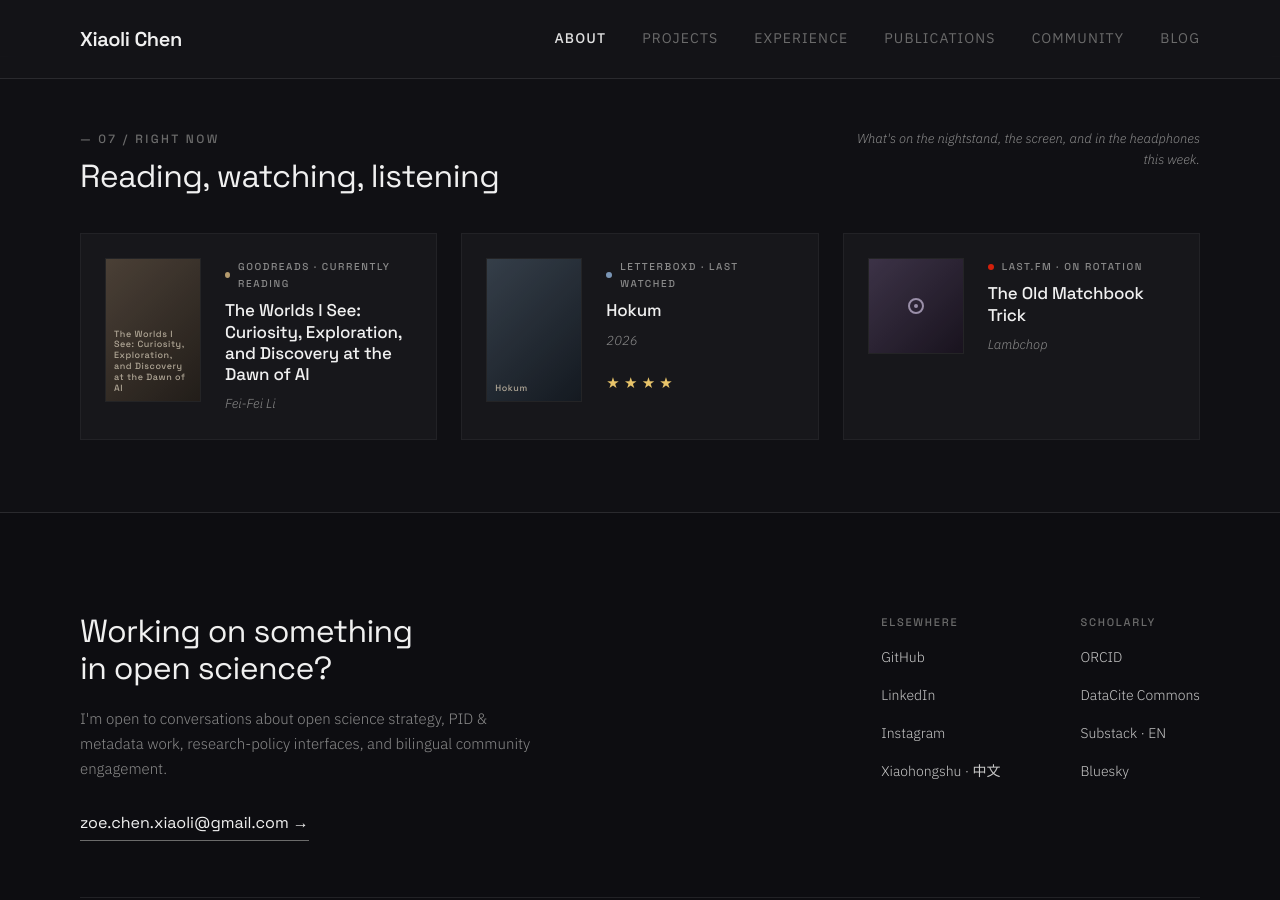
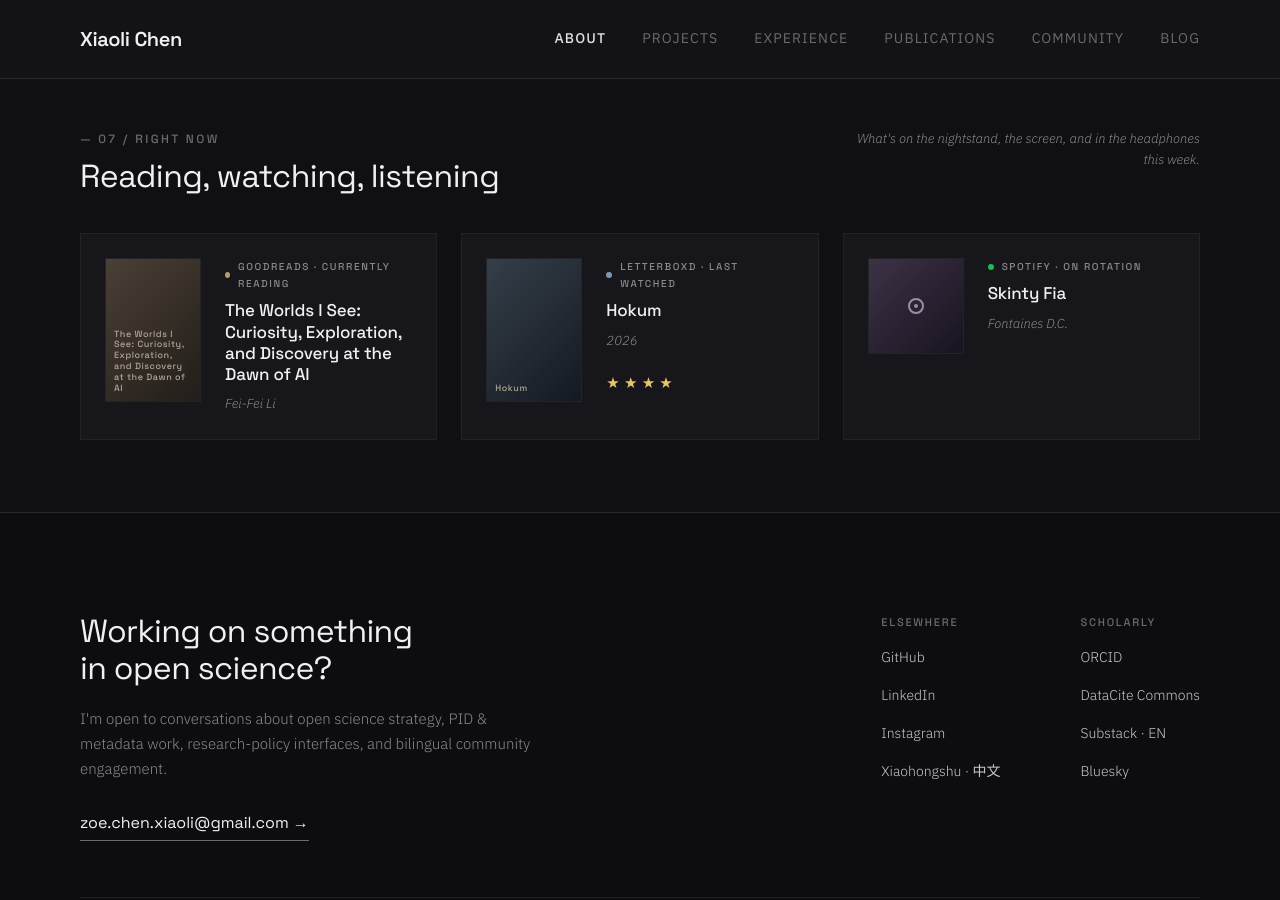
Before and after one commit to xchen101/xchen101.github.io, a Jekyll site: the page built from index.md, in a window 1280 px wide and 900 px high, scrolled down 6612 px. Built offline with Jekyll 4.4.1, drawn with Linux system fonts in a browser that asks for light colours; comment, search, counter and statistics services are not loaded.

Commit message:
update: Right Now widget data (auto)

```diff
--- a/_data/now.yml
+++ b/_data/now.yml
@@ -1,4 +1,4 @@
-# Right now — auto-generated by Hermes cron on 2026-05-28 17:00 UTC
+# Right now — auto-generated by Hermes cron on 2026-05-28 17:30 UTC
 # Sources: Goodreads RSS / Letterboxd RSS / Last.fm
 
 reading:
@@ -19,9 +19,10 @@ watching:
   profile_url: "https://letterboxd.com/soyoungsogone/"
 
 listening:
-  service: "Last.fm"
-  accent: "#D3200B"
+  service: "Spotify"
+  accent: "#1DB954"
   label: "On rotation"
-  title: "The Old Matchbook Trick"
-  artist: "Lambchop"
-  profile_url: "https://www.last.fm/user/soyoungsogone"
+  title: "Skinty Fia"
+  artist: "Fontaines D.C."
+  url: "https://open.spotify.com/track/6wyHzaCZNuu6fG4LlDFqvY"
+  profile_url: "https://open.spotify.com/"
```
